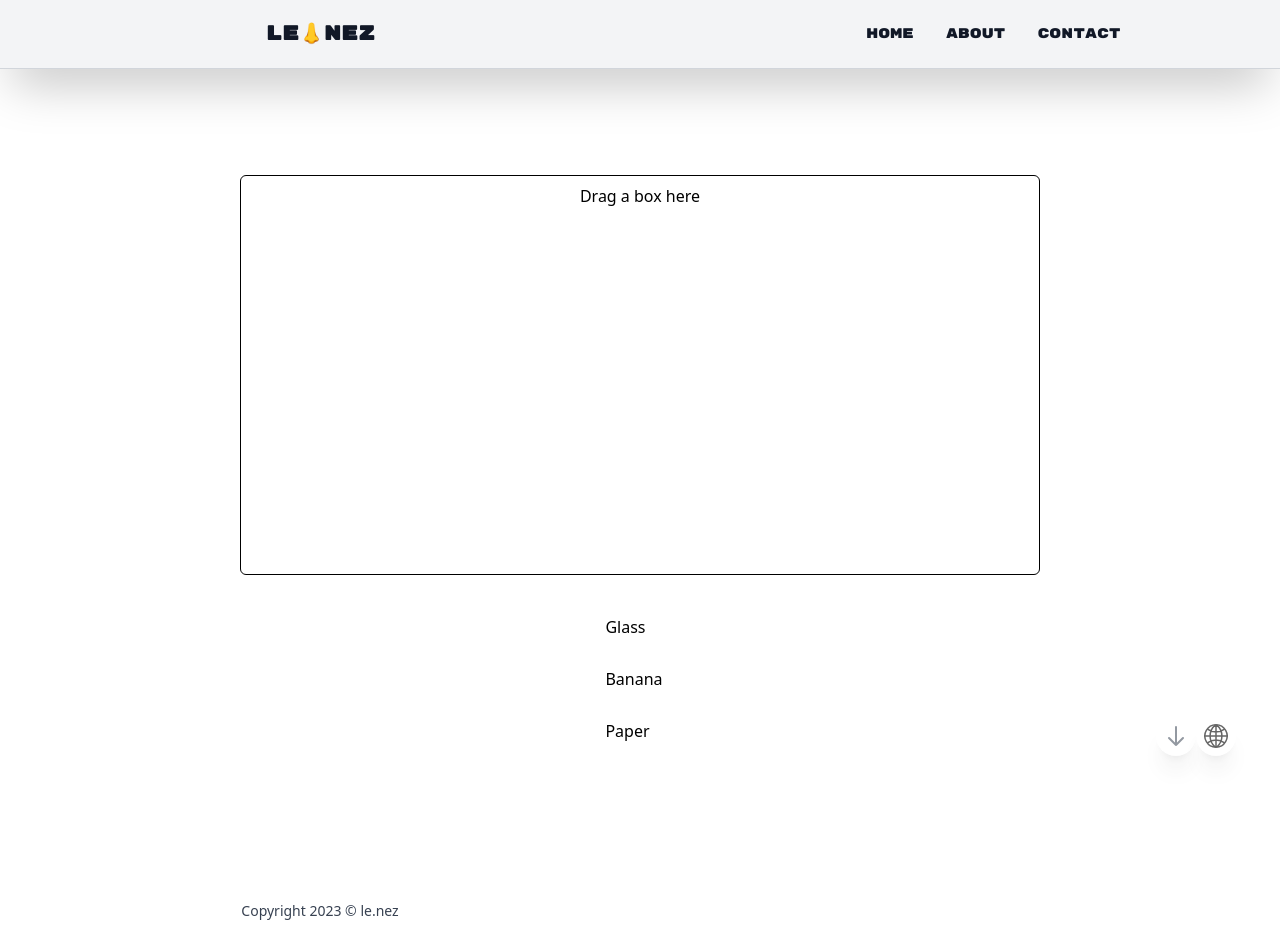
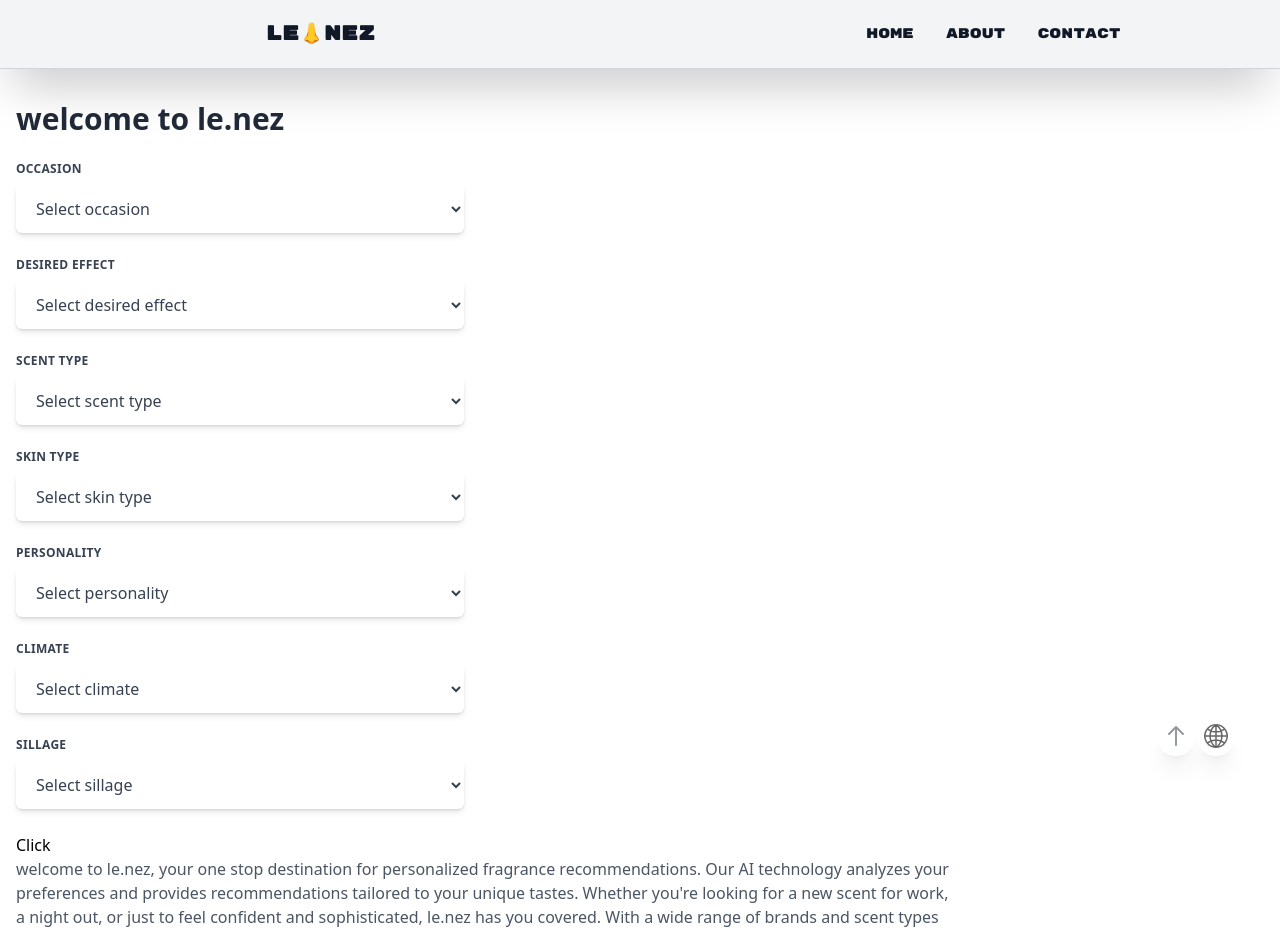
Before and after one commit to fizzleRaider7645/le.nez, a React (Create React App) app: page / in a window 1280 px wide. Shown: the top 933 px of the page. Built offline with nearby package versions, Linux system fonts and the light colour scheme.

Commit message:
update form WIP

```diff
--- a/src/ui/patterns/Carousel/index.tsx
+++ b/src/ui/patterns/Carousel/index.tsx
@@ -4,13 +4,12 @@ import Arrow from "../../icons/Arrow";
 import Main from "../Main";
 import Globe from "../../icons/Globe";
 import { AppContext } from "../../../App";
-import DragAndDrop from "../DragAndDrop";
 
 function Carousel() {
   const [activeIndex, setActiveIndex] = useState(0);
   const { formatMessage } = useIntl();
   const { locale, setLocale } = useContext(AppContext);
-  const items = [<DragAndDrop />, <Main />];
+  const items = [<Main />];
 
   const handleNextClick = () => {
     setActiveIndex((activeIndex + 1) % items.length);
--- a/src/ui/patterns/DragAndDrop/index.tsx
+++ b/src/ui/patterns/DragAndDrop/index.tsx
@@ -1,5 +1,6 @@
-import { FC, useState } from "react";
+import { FC, useContext } from "react";
 import { useDrag, useDrop } from "react-dnd";
+import { FormContext } from "../Form";
 import { BoxProps, DropResult } from "./types";
 
 const ItemTypes = {
@@ -36,11 +37,11 @@ export const Box: FC<BoxProps> = function Box({ name }) {
 };
 
 export const Dustbin: FC = () => {
-  const [selectedScentNotes, setSelectedScentNotes] = useState<string[]>([]);
+  const { dispatch } = useContext(FormContext);
   const [{ canDrop, isOver }, drop] = useDrop(() => ({
     accept: ItemTypes.BOX,
     drop: ({ name }: { name: string }) => {
-      setSelectedScentNotes([...selectedScentNotes, name]);
+      dispatch({ type: "UPDATE_SCENT_NOTES", payload: name });
     },
     collect: (monitor) => ({
       isOver: monitor.isOver(),
--- a/src/ui/patterns/Form/index.tsx
+++ b/src/ui/patterns/Form/index.tsx
@@ -1,130 +1,39 @@
-import { useReducer } from "react";
-import Dropdown from "../../atoms/Dropdown";
-import {
-  occasionOptions,
-  desiredEffectsOptions,
-  scentTypeOptions,
-  personalityOptions,
-  skinTypeOptions,
-  sillageOptions,
-  climateOptions,
-} from "../../atoms/Dropdown/options";
-import TextArea from "../../atoms/TextArea";
+import { createContext, useReducer, useState } from "react";
+import DragAndDrop from "../DragAndDrop";
 import reducer, { initialState } from "./reducer";
+import { SelectionInputs, TextInputs } from "./subomponents";
+import { FormActionType, FormState } from "./types";
+
+export const FormContext = createContext<{
+  formState: FormState;
+  dispatch: React.Dispatch<{
+    type: FormActionType;
+    payload?: any;
+  }>;
+}>({
+  formState: initialState,
+  dispatch: () => {},
+});
 
 function Form() {
-  const [
-    {
-      desiredEffect,
-      scentType,
-      personality,
-      previousExperiences,
-      dislikedNotes,
-      skinType,
-      climate,
-      silliage,
-      occasion,
-    },
-    dispatch,
-  ] = useReducer(reducer, initialState);
+  const steps = [<SelectionInputs />, <TextInputs />, <DragAndDrop />];
+  const [step, setStep] = useState<number>(0);
+  const [formState, dispatch] = useReducer(reducer, initialState);
 
   return (
-    <form className='w-full max-w-md'>
-      <Dropdown
-        options={occasionOptions}
-        onChange={(event) =>
-          dispatch({ type: "UPDATE_OCCASION", payload: event.target.value })
-        }
-        value={occasion}
-        label='Occasion'
-      />
-      <Dropdown
-        options={desiredEffectsOptions}
-        onChange={(event) =>
-          dispatch({
-            type: "UPDATE_DESIRED_EFFECT",
-            payload: event.target.value,
-          })
-        }
-        value={desiredEffect}
-        label='Desired Effect'
-      />
-      <Dropdown
-        options={scentTypeOptions}
-        onChange={(event) =>
-          dispatch({
-            type: "UPDATE_SCENT_TYPE",
-            payload: event.target.value,
-          })
-        }
-        value={scentType}
-        label='Scent Type'
-      />
-      <Dropdown
-        options={skinTypeOptions}
-        onChange={(event) =>
-          dispatch({
-            type: "UPDATE_SKIN_TYPE",
-            payload: event.target.value,
-          })
-        }
-        value={skinType}
-        label='Skin Type'
-      />
-      <Dropdown
-        options={personalityOptions}
-        onChange={(event) =>
-          dispatch({
-            type: "UPDATE_PERSONALITY",
-            payload: event.target.value,
-          })
-        }
-        value={personality}
-        label='Personality'
-      />
-      <Dropdown
-        options={climateOptions}
-        onChange={(event) =>
-          dispatch({
-            type: "UPDATE_CLIMATE",
-            payload: event.target.value,
-          })
-        }
-        value={climate}
-        label='Climate'
-      />
-      <Dropdown
-        options={sillageOptions}
-        onChange={(event) =>
-          dispatch({
-            type: "UPDATE_SILLIAGE",
-            payload: event.target.value,
-          })
-        }
-        value={silliage}
-        label='Sillage'
-      />
-      <TextArea
-        label='Previous Experiences'
-        value={previousExperiences}
-        onChange={(event) =>
-          dispatch({
-            type: "UPDATE_PREVIOUS_EXPERIENCES",
-            payload: event.target.value,
-          })
-        }
-      />
-      <TextArea
-        label='Disliked Notes'
-        value={dislikedNotes}
-        onChange={(event) =>
-          dispatch({
-            type: "UPDATE_DISLIKED_NOTES",
-            payload: event.target.value,
-          })
-        }
-      />
-    </form>
+    <FormContext.Provider value={{ formState, dispatch }}>
+      <form className='w-full max-w-md'>
+        {steps[step]}
+        <button
+          onClick={(event) => {
+            event.preventDefault();
+            setStep((step + 1) % steps.length);
+          }}
+        >
+          Click
+        </button>
+      </form>
+    </FormContext.Provider>
   );
 }
 
--- /dev/null
+++ b/src/ui/patterns/Form/subomponents.tsx
@@ -0,0 +1,138 @@
+import { useContext } from "react";
+import { FormContext } from ".";
+import Dropdown from "../../atoms/Dropdown";
+import {
+  climateOptions,
+  desiredEffectsOptions,
+  occasionOptions,
+  personalityOptions,
+  scentTypeOptions,
+  sillageOptions,
+  skinTypeOptions,
+} from "../../atoms/Dropdown/options";
+import TextArea from "../../atoms/TextArea";
+
+export function SelectionInputs() {
+  const {
+    formState: {
+      desiredEffect,
+      scentType,
+      personality,
+      skinType,
+      climate,
+      silliage,
+      occasion,
+    },
+    dispatch,
+  } = useContext(FormContext);
+  return (
+    <>
+      <Dropdown
+        options={occasionOptions}
+        onChange={(event) =>
+          dispatch({ type: "UPDATE_OCCASION", payload: event.target.value })
+        }
+        value={occasion}
+        label='Occasion'
+      />
+      <Dropdown
+        options={desiredEffectsOptions}
+        onChange={(event) =>
+          dispatch({
+            type: "UPDATE_DESIRED_EFFECT",
+            payload: event.target.value,
+          })
+        }
+        value={desiredEffect}
+        label='Desired Effect'
+      />
+      <Dropdown
+        options={scentTypeOptions}
+        onChange={(event) =>
+          dispatch({
+            type: "UPDATE_SCENT_TYPE",
+            payload: event.target.value,
+          })
+        }
+        value={scentType}
+        label='Scent Type'
+      />
+      <Dropdown
+        options={skinTypeOptions}
+        onChange={(event) =>
+          dispatch({
+            type: "UPDATE_SKIN_TYPE",
+            payload: event.target.value,
+          })
+        }
+        value={skinType}
+        label='Skin Type'
+      />
+      <Dropdown
+        options={personalityOptions}
+        onChange={(event) =>
+          dispatch({
+            type: "UPDATE_PERSONALITY",
+            payload: event.target.value,
+          })
+        }
+        value={personality}
+        label='Personality'
+      />
+      <Dropdown
+        options={climateOptions}
+        onChange={(event) =>
+          dispatch({
+            type: "UPDATE_CLIMATE",
+            payload: event.target.value,
+          })
+        }
+        value={climate}
+        label='Climate'
+      />
+      <Dropdown
+        options={sillageOptions}
+        onChange={(event) =>
+          dispatch({
+            type: "UPDATE_SILLIAGE",
+            payload: event.target.value,
+          })
+        }
+        value={silliage}
+        label='Sillage'
+      />
+    </>
+  );
+}
+
+export function TextInputs() {
+  const {
+    formState: { previousExperiences, dislikedNotes },
+    dispatch,
+  } = useContext(FormContext);
+
+  return (
+    <>
+      <TextArea
+        label='Previous Experiences'
+        value={previousExperiences}
+        onChange={(event) =>
+          dispatch({
+            type: "UPDATE_PREVIOUS_EXPERIENCES",
+            payload: event.target.value,
+          })
+        }
+      />
+      <TextArea
+        label='Disliked Notes'
+        value={dislikedNotes}
+        onChange={(event) =>
+          dispatch({
+            type: "UPDATE_DISLIKED_NOTES",
+            payload: event.target.value,
+          })
+        }
+      />
+    </>
+  );
+}
```
